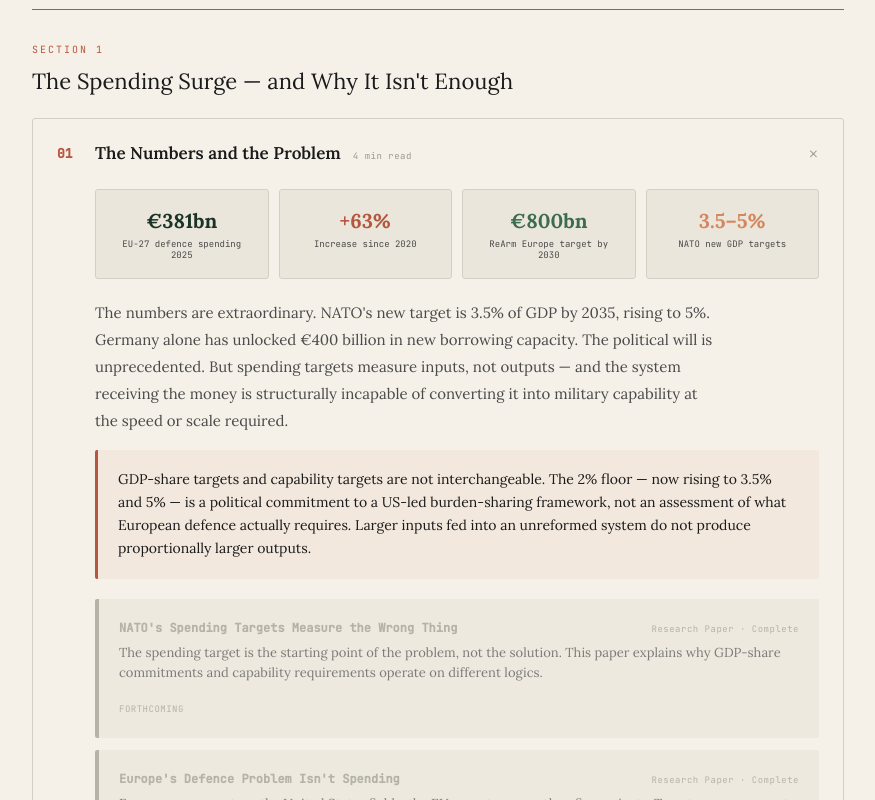
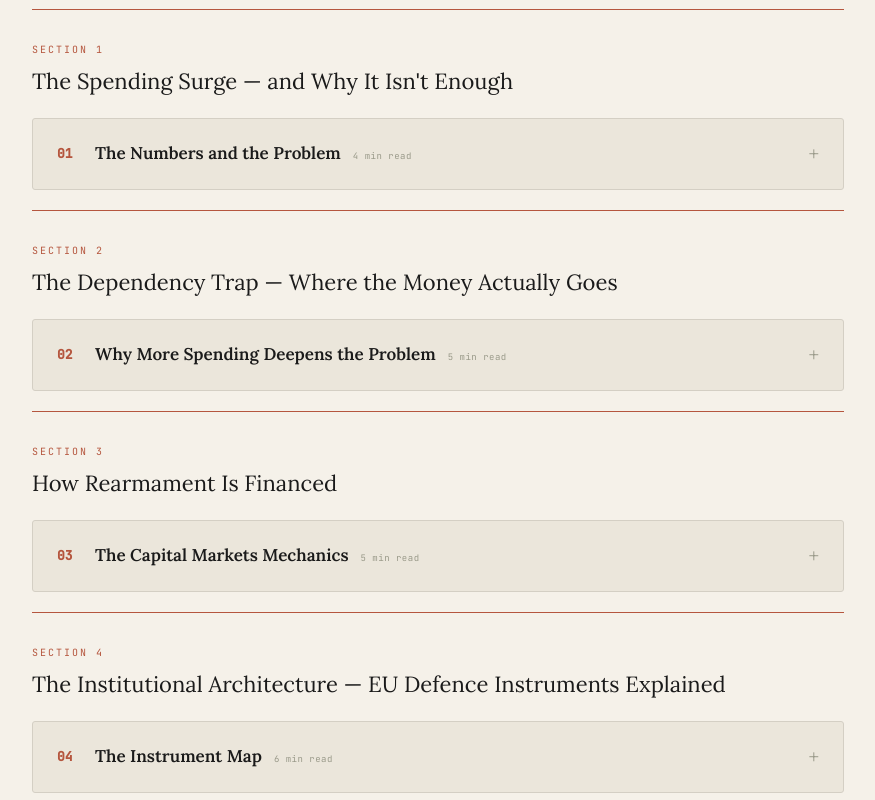
Before and after one commit to scosullivan/security-ireland, a Next.js app: page /european-defence in a window 1280 px wide. Shown: the part 940-1740 px from the top of the page, without its empty margins (202-1077 px from the left). Built offline with nearby package versions, Linux system fonts and the light colour scheme.

Commit message:
Update page.tsx

```diff
--- a/src/app/european-defence/page.tsx
+++ b/src/app/european-defence/page.tsx
@@ -159,7 +159,7 @@ export default function EuropeanDefence() {
         <div style={sectionLabel}>Section 1</div>
         <h2 style={sectionH2}>The Spending Surge &mdash; and Why It Isn&apos;t Enough</h2>
 
-        <Expandable num="01" title="The Numbers and the Problem" readTime="4 min read" defaultOpen>
+        <Expandable num="01" title="The Numbers and the Problem" readTime="4 min read">
           <Stats items={[
             { value: '€381bn', label: 'EU-27 defence spending 2025', color: 'var(--color-forest)' },
             { value: '+63%', label: 'Increase since 2020', color: 'var(--color-terracotta)' },
@@ -190,8 +190,7 @@ export default function EuropeanDefence() {
               type="Research Paper"
               status="Complete"
               desc="For every weapon type the United States fields, the EU operates more than five variants. Twenty-seven separate procurement systems produce fragmented demand, duplicated programmes, and subscale production runs. €800 billion cannot buy deterrence without coordination architecture."
-              slug="europes-defence-problem-isnt-spending"
-              forthcoming
+              slug="defence-financing-explained"
             />
           </div>
         </Expandable>
@@ -276,18 +275,18 @@ export default function EuropeanDefence() {
           </p>
 
           <PubCard
-            title="How Do You Pay for Rearmament?"
+            title="Ireland's Defence & Security Spending"
             type="Research Paper"
             status="Complete"
-            desc="Europe's defence financing operates through five principal mechanisms, each with different scales, constraints, and expiry dates. The national escape clause — by far the largest — expires in 2028. The financing architecture, not the money itself, is the binding constraint."
-            forthcoming
+            desc="Where the money comes from, where it goes, and why the constraint isn't budget. Ireland's defence funding flows through five distinct channels. €42 billion surplus means fiscal space is not the constraint — institutional bandwidth is."
+            slug="ireland-defence-spending"
           />
           <PubCard
-            title="How Defence Financing Actually Works"
-            type="Research Paper"
+            title="European Defence Financing Explained"
+            type="Explainer"
             status="Complete"
-            desc="Traces the full chain from constitutional authorisation through bond issuance through capital markets absorption to procurement pipeline. Explains why the plumbing determines the pace of rearmament and why defence finance reshapes sovereign risk perception across European capital markets."
-            forthcoming
+            desc="How the €800 billion is raised, where it flows, and why procurement — not financing — is the true bottleneck. Traces the full chain from constitutional authorisation through bond issuance to procurement pipeline."
+            slug="defence-financing-explained"
           />
 
           {/* Five financing mechanisms table */}
```
